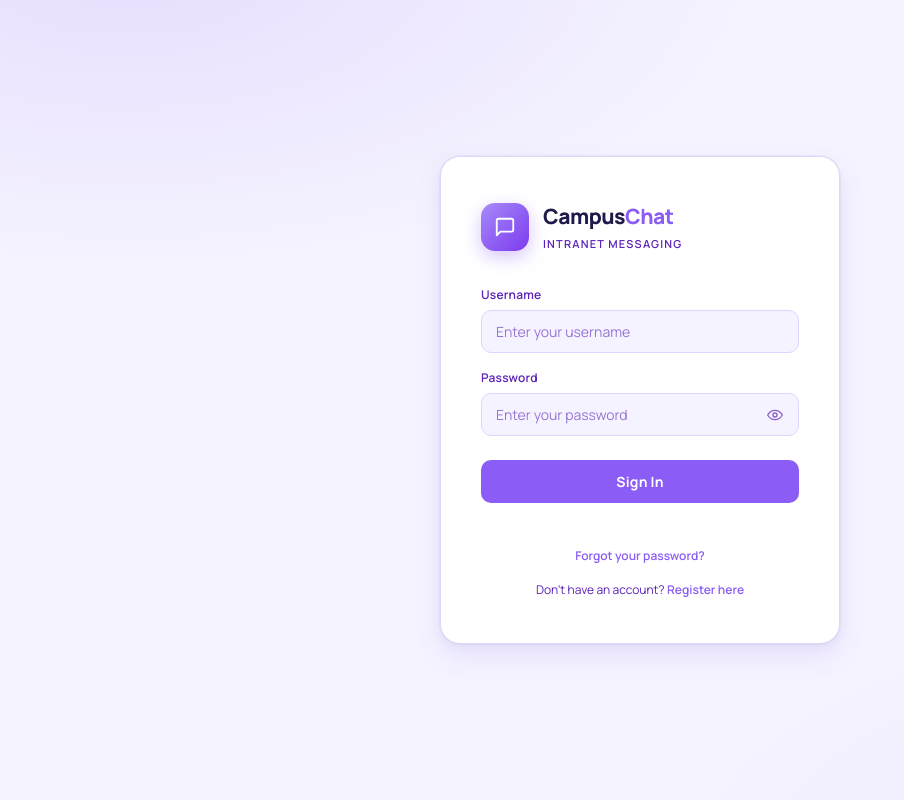
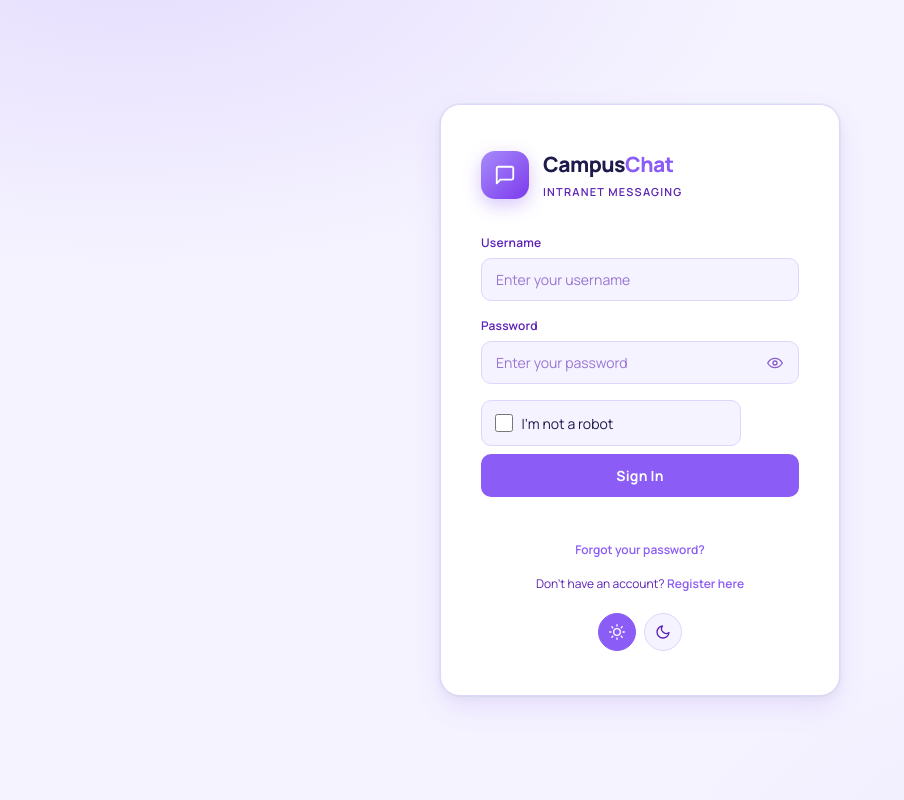
Before and after one commit to harryyyyy08/campus-chat, a PHP site: page /login.html in a window 1280 px wide. Shown: the whole page, without its empty margins (0-904 px from the left). Run offline with PHP 8.4, Linux system fonts and the light colour scheme.

Commit message:
feat(auth): add ALTCHA verification and theme toggle to login, register, and admin pages
- Add ALTCHA proof-of-work widget to login, register, and admin login forms
- Use statechange event to capture verified payload (widget.value unreliable)
- Send altcha payload to backend for server-side verification per scope
- Add light/dark theme toggle buttons to login page
- Apply ALTCHA CSS variable overrides to match purple theme

```diff
--- a/ws-node/public/admin.html
+++ b/ws-node/public/admin.html
@@ -43,6 +43,8 @@
     rel="stylesheet" />
   <link rel="stylesheet" href="css/base.css" />
   <link rel="stylesheet" href="css/login.css" />
+  <link rel="stylesheet" href="vendor/altcha/altcha.css" />
+  <script type="module" src="vendor/altcha/altcha.js"></script>
   <link rel="stylesheet" href="css/layout.css" />
   <link rel="stylesheet" href="css/components.css" />
   <link rel="stylesheet" href="css/admin-layout.css" />
@@ -101,6 +103,8 @@
           </button>
         </div>
       </div>
+      <altcha-widget id="altchaAdminWidget" hidelogo hidefooter></altcha-widget>
+
       <button class="btn-primary" onclick="adminLogin()">
         Sign In as Admin
       </button>
--- a/ws-node/public/css/login.css
+++ b/ws-node/public/css/login.css
@@ -267,3 +267,42 @@
   text-align: center;
   min-height: 18px;
 }
+
+/* ── ALTCHA widget theming ────────────────────── */
+altcha-widget {
+  --altcha-color-base: var(--bg-input);
+  --altcha-color-border: var(--border);
+  --altcha-color-active: var(--accent);
+  --altcha-color-text: var(--text-primary);
+  --altcha-color-link: var(--accent);
+  --altcha-border-radius: var(--radius-md);
+  width: 100%;
+  margin-bottom: 4px;
+}
+
+/* ── Theme toggle row ─────────────────────────── */
+.theme-toggle-row {
+  display: flex;
+  justify-content: center;
+  gap: 8px;
+  margin-top: 20px;
+}
+.theme-btn {
+  width: 38px;
+  height: 38px;
+  border-radius: var(--radius-full);
+  border: 1.5px solid var(--border);
+  background: var(--bg-input);
+  color: var(--text-secondary);
+  display: flex;
+  align-items: center;
+  justify-content: center;
+  cursor: pointer;
+  transition: background var(--timing), color var(--timing), border-color var(--timing);
+}
+.theme-btn:hover,
+.theme-btn.active {
+  background: var(--accent);
+  color: #fff;
+  border-color: var(--accent);
+}
--- a/ws-node/public/login.html
+++ b/ws-node/public/login.html
@@ -12,6 +12,8 @@
     rel="stylesheet" />
   <link rel="stylesheet" href="css/base.css" />
   <link rel="stylesheet" href="css/login.css" />
+  <link rel="stylesheet" href="vendor/altcha/altcha.css" />
+  <script type="module" src="vendor/altcha/altcha.js"></script>
 </head>
 
 <body>
@@ -60,6 +62,8 @@
         </div>
       </div>
 
+      <altcha-widget id="altchaWidget" hidelogo hidefooter></altcha-widget>
+
       <button class="btn-primary" onclick="doLogin()">Sign In</button>
       <p id="loginError"></p>
 
@@ -71,20 +75,51 @@
         <a href="register.html">Register here</a>
       </p>
 
+      <div class="theme-toggle-row">
+        <button class="theme-btn" id="themeSun" aria-label="Light mode">
+          <svg width="16" height="16" viewBox="0 0 24 24" fill="none" stroke="currentColor" stroke-width="2" stroke-linecap="round" stroke-linejoin="round">
+            <circle cx="12" cy="12" r="5"/><line x1="12" y1="1" x2="12" y2="3"/><line x1="12" y1="21" x2="12" y2="23"/>
+            <line x1="4.22" y1="4.22" x2="5.64" y2="5.64"/><line x1="18.36" y1="18.36" x2="19.78" y2="19.78"/>
+            <line x1="1" y1="12" x2="3" y2="12"/><line x1="21" y1="12" x2="23" y2="12"/>
+            <line x1="4.22" y1="19.78" x2="5.64" y2="18.36"/><line x1="18.36" y1="5.64" x2="19.78" y2="4.22"/>
+          </svg>
+        </button>
+        <button class="theme-btn" id="themeMoon" aria-label="Dark mode">
+          <svg width="16" height="16" viewBox="0 0 24 24" fill="none" stroke="currentColor" stroke-width="2" stroke-linecap="round" stroke-linejoin="round">
+            <path d="M21 12.79A9 9 0 1 1 11.21 3 7 7 0 0 0 21 12.79z"/>
+          </svg>
+        </button>
+      </div>
+
     </div>
   </div>
 
   <script>
     // ── Theme ──────────────────────────────────────
-    (function () {
-      const t = localStorage.getItem("cc_theme") || "light";
+    function applyTheme(t) {
       document.documentElement.setAttribute("data-theme", t);
-    })();
+      localStorage.setItem("cc_theme", t);
+      const sun = document.getElementById("themeSun");
+      const moon = document.getElementById("themeMoon");
+      if (sun) sun.classList.toggle("active", t === "light");
+      if (moon) moon.classList.toggle("active", t === "dark");
+    }
+    (function () { applyTheme(localStorage.getItem("cc_theme") || "light"); })();
+    document.getElementById("themeSun").addEventListener("click", () => applyTheme("light"));
+    document.getElementById("themeMoon").addEventListener("click", () => applyTheme("dark"));
 
     // ── Config ─────────────────────────────────────
     const _host = window.location.hostname;
     const API_BASE = `http://${_host}/campus-chat/api/index.php`;
     const WS_URL = `http://${_host}:3001`;
+    document.getElementById("altchaWidget").setAttribute(
+      "challengeurl", `${API_BASE}/altcha/challenge?scope=login`
+    );
+    let _altchaPayload = "";
+    document.getElementById("altchaWidget").addEventListener("statechange", ev => {
+      _altchaPayload = ev.detail?.state === "verified" ? (ev.detail.payload || "") : "";
+    });
+
     // ── Password toggle ────────────────────────────
     document.querySelectorAll(".password-toggle").forEach(btn => {
       const input = document.getElementById(btn.dataset.target);
@@ -121,6 +156,11 @@
         return;
       }
 
+      if (!_altchaPayload) {
+        errEl.textContent = "Please complete the CAPTCHA verification.";
+        return;
+      }
+
       const btn = document.querySelector(".btn-primary");
       btn.disabled = true;
       btn.textContent = "Signing in…";
@@ -129,7 +169,7 @@
         const res = await fetch(`${API_BASE}/login`, {
           method: "POST",
           headers: { "Content-Type": "application/json" },
-          body: JSON.stringify({ username, password }),
+          body: JSON.stringify({ username, password, altcha: _altchaPayload }),
         });
         const data = await res.json();
 
```
Also changed, not shown: ws-node/public/js/admin-auth.js (+7 -0 lines), ws-node/public/js/admin-users.js (+6 -1 lines), ws-node/public/register.html (+13 -1 lines), 1 other file.
